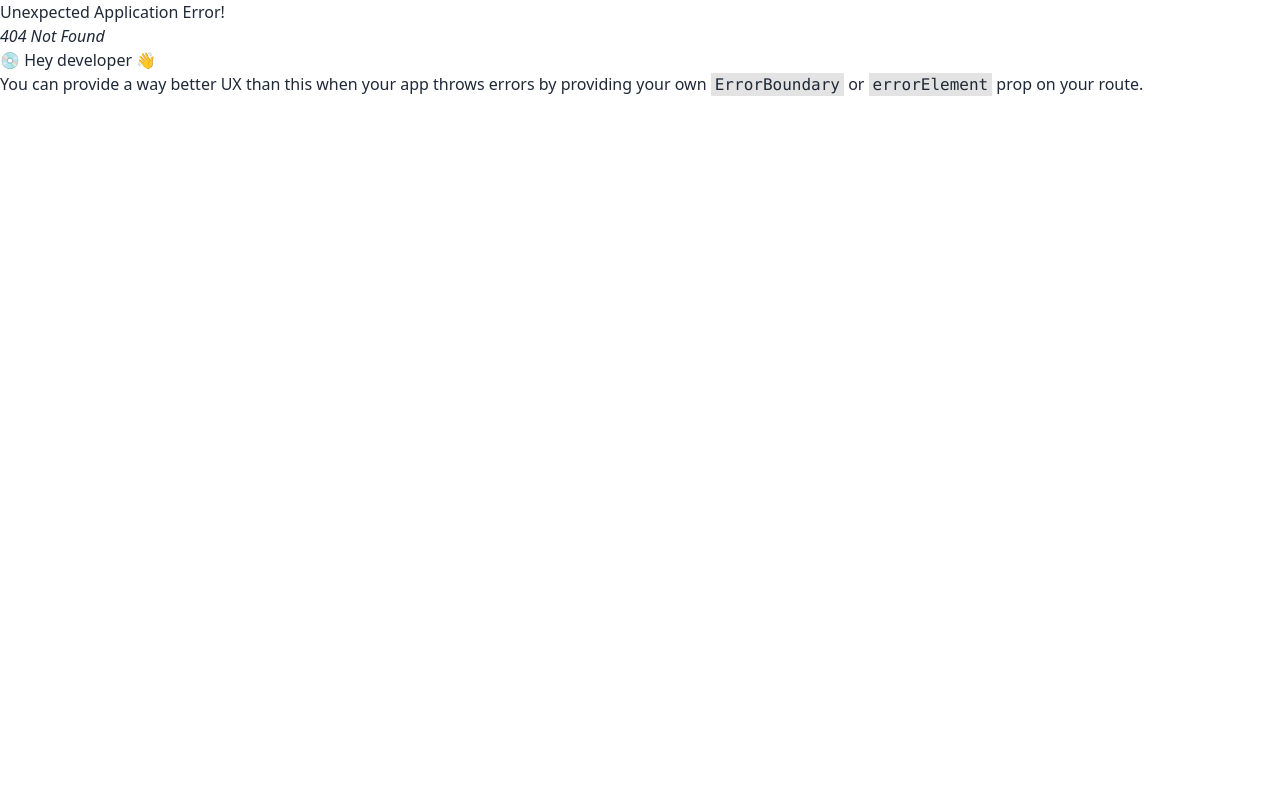
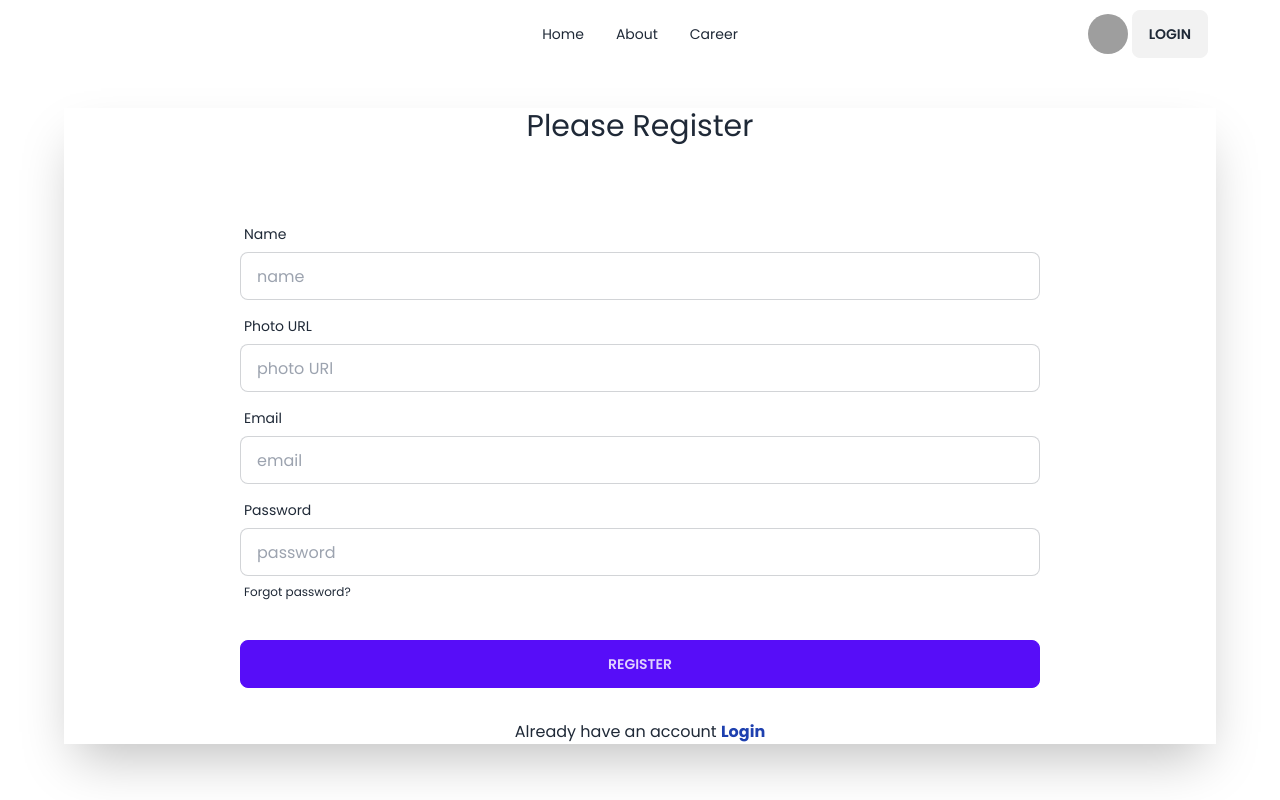
Before and after one commit to GulamRosul/react-dragon-news-auth, a React (Vite) app: page /register in a window 1280 px wide. Before the commit this address had no page. Built offline with nearby package versions, Linux system fonts and the light colour scheme; grey boxes are pictures that could not be loaded.

Commit message:
Added by Register page with form data to collect data

```diff
--- /dev/null
+++ b/src/pages/Login/Login.jsx
@@ -0,0 +1,65 @@
+import { Link } from "react-router-dom";
+import Navbar from "../shared/Navbar/Navbar";
+
+const Login = () => {
+  const handleLogin = (e) => {
+    e.preventDefault();
+    console.log(e.currentTarget);
+    const form = new FormData(e.currentTarget);
+    console.log(form.get("email"));
+  };
+  return (
+    <div>
+      <Navbar></Navbar>
+      <div className=" shadow-2xl bg-base-100">
+        <h2 className="text-3xl my-10 text-center ">Please Login</h2>
+
+        <form
+          onSubmit={handleLogin}
+          className=" md:w-3/4 lg:1/2 mx-auto card-body"
+        >
+          <div className="form-control">
+            <label className="label">
+              <span className="label-text">Email</span>
+            </label>
+            <input
+              type="email"
+              name="email"
+              placeholder="email"
+              className="input input-bordered"
+              required
+            />
+          </div>
+          <div className="form-control">
+            <label className="label">
+              <span className="label-text">Password</span>
+            </label>
+            <input
+              type="password"
+              name="password"
+              placeholder="password"
+              className="input input-bordered"
+              required
+            />
+            <label className="label">
+              <a href="#" className="label-text-alt link link-hover">
+                Forgot password?
+              </a>
+            </label>
+          </div>
+          <div className="form-control mt-6">
+            <button className="btn btn-primary">Login</button>
+          </div>
+        </form>
+        <p className="text-center">
+          Do not have an account{" "}
+          <Link to="/register" className="text-blue-800 font-bold">
+            Register
+          </Link>
+        </p>
+      </div>
+    </div>
+  );
+};
+
+export default Login;
--- /dev/null
+++ b/src/pages/Register/Register.jsx
@@ -0,0 +1,89 @@
+import { Link } from "react-router-dom";
+import Navbar from "../shared/Navbar/Navbar";
+
+const Register = () => {
+  const handleRegister = (e) => {
+    e.preventDefault();
+    console.log(e.currentTarget);
+    const form = new FormData(e.currentTarget);
+    console.log(form.get("email"));
+  };
+  return (
+    <div>
+      <Navbar></Navbar>
+      <div className=" mb-10 shadow-2xl bg-base-100">
+        <h2 className="text-3xl my-10 text-center ">Please Register</h2>
+
+        <form
+          onSubmit={handleRegister}
+          className=" md:w-3/4 lg:1/2 mx-auto card-body"
+        >
+          <div className="form-control">
+            <label className="label">
+              <span className="label-text">Name</span>
+            </label>
+            <input
+              type="text"
+              name="name"
+              placeholder="name"
+              className="input input-bordered"
+              required
+            />
+          </div>
+          <div className="form-control">
+            <label className="label">
+              <span className="label-text">Photo URL</span>
+            </label>
+            <input
+              type="text"
+              name="photo"
+              placeholder="photo URl"
+              className="input input-bordered"
+              required
+            />
+          </div>
+          <div className="form-control">
+            <label className="label">
+              <span className="label-text">Email</span>
+            </label>
+            <input
+              type="email"
+              name="email"
+              placeholder="email"
+              className="input input-bordered"
+              required
+            />
+          </div>
+          <div className="form-control">
+            <label className="label">
+              <span className="label-text">Password</span>
+            </label>
+            <input
+              type="password"
+              name="password"
+              placeholder="password"
+              className="input input-bordered"
+              required
+            />
+            <label className="label">
+              <a href="#" className="label-text-alt link link-hover">
+                Forgot password?
+              </a>
+            </label>
+          </div>
+          <div className="form-control mt-6">
+            <button className="btn btn-primary">Register</button>
+          </div>
+        </form>
+        <p className="text-center">
+          Already have an account{" "}
+          <Link to="/login" className="text-blue-800 font-bold">
+            Login
+          </Link>
+        </p>
+      </div>
+    </div>
+  );
+};
+
+export default Register;
--- a/src/pages/shared/Navbar/Navbar.jsx
+++ b/src/pages/shared/Navbar/Navbar.jsx
@@ -52,7 +52,7 @@
             <img src={userDefaultPic} />
           </div>
         </label>
-        <Link>
+        <Link to="/login">
           <button className="btn">Login</button>
         </Link>
       </div>
```
Also changed, not shown: src/routes/Routes.jsx (+10 -0 lines).
